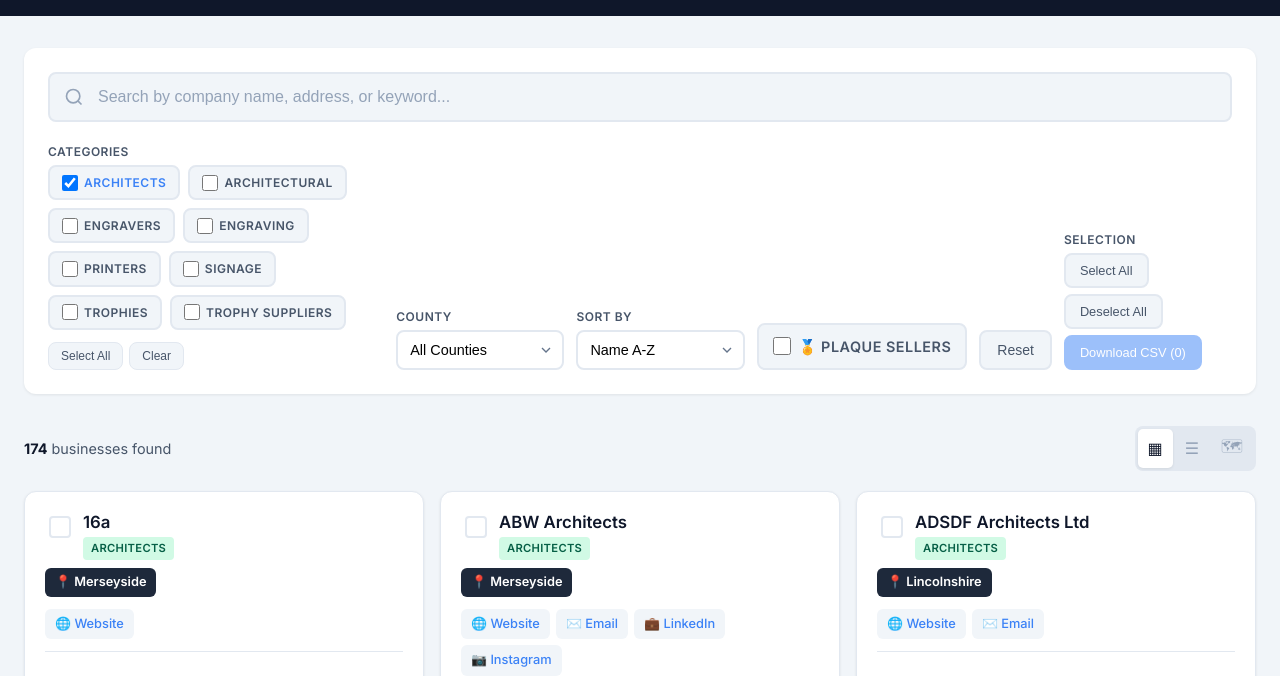
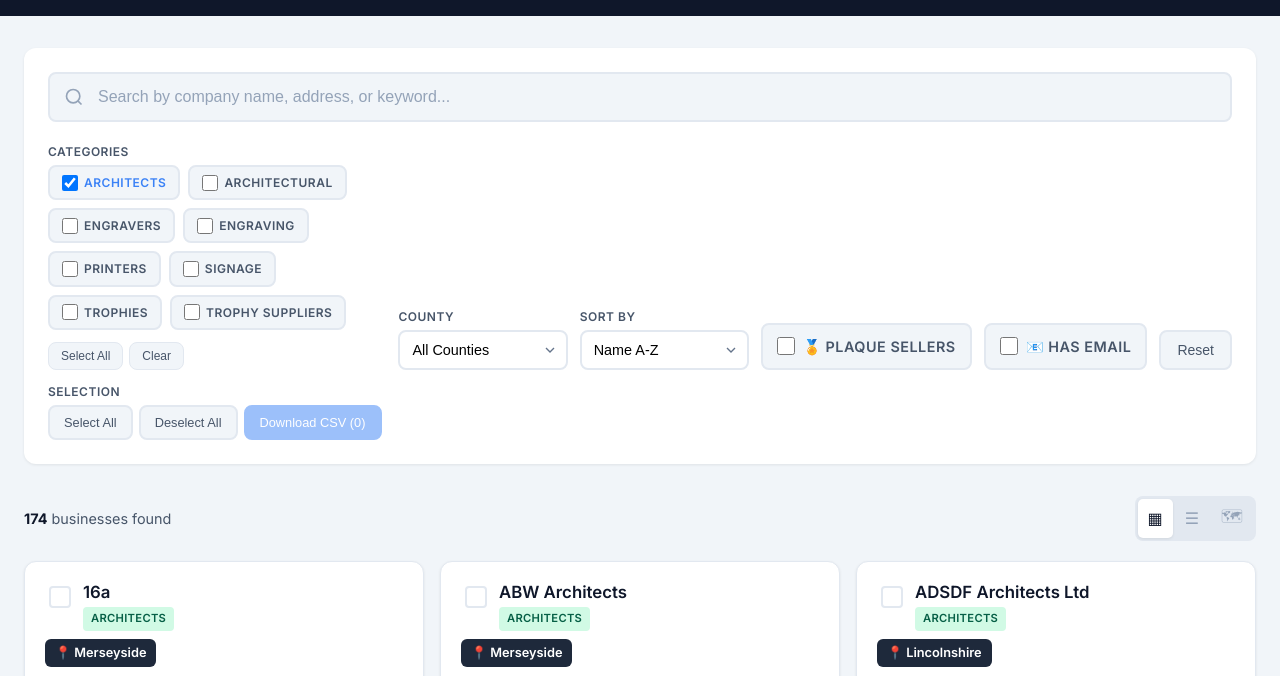
Before and after one commit to MerlinDog1/uk-business-directory, a plain HTML site: page index.html in a window 1280 px wide. Both pictures are taken after a click on the label "ARCHITECTS". Shown: the part 93-769 px from the top of the page. Drawn offline with nearby package versions, Linux system fonts and the light colour scheme.

Commit message:
Add 'Has email' filter toggle

```diff
--- a/index.html
+++ b/index.html
@@ -67,6 +67,12 @@
                             <span>🏅 Plaque sellers</span>
                         </label>
                     </div>
+                    <div class="filter-group checkbox-group">
+                        <label for="hasEmail">
+                            <input type="checkbox" id="hasEmail">
+                            <span>📧 Has email</span>
+                        </label>
+                    </div>
                     <button id="resetFilters" class="reset-btn">Reset</button>
                     <div class="filter-group" style="margin-left: auto;">
                         <label>Selection</label>
--- a/js/app.js
+++ b/js/app.js
@@ -77,6 +77,12 @@
         const plaquesOnly = document.getElementById('plaquesOnly');
         if (plaquesOnly) {
             plaquesOnly.addEventListener('change', () => this.filter());
+        }
+
+        // Has email toggle
+        const hasEmail = document.getElementById('hasEmail');
+        if (hasEmail) {
+            hasEmail.addEventListener('change', () => this.filter());
         }
 
         // Reset
@@ -164,6 +170,7 @@
         const searchTerm = this.searchInput.value.toLowerCase().trim();
         const county = this.countyFilter.value;
         const showPlaquesOnly = document.getElementById('plaquesOnly')?.checked || false;
+        const hasEmailOnly = document.getElementById('hasEmail')?.checked || false;
 
         this.filteredBusinesses = this.businesses.filter(business => {
             // Search filter
@@ -185,7 +192,10 @@
             // Plaque filter
             const matchesPlaque = !showPlaquesOnly || business.sellsPlaques === true;
 
-            return matchesSearch && matchesCategory && matchesCounty && matchesPlaque;
+            // Has email filter
+            const matchesEmail = !hasEmailOnly || (business.email && business.email.trim() !== '');
+
+            return matchesSearch && matchesCategory && matchesCounty && matchesPlaque && matchesEmail;
         });
 
         this.sort();
@@ -236,6 +246,8 @@
         this.sortBy.value = 'name-asc';
         const plaquesOnly = document.getElementById('plaquesOnly');
         if (plaquesOnly) plaquesOnly.checked = false;
+        const hasEmail = document.getElementById('hasEmail');
+        if (hasEmail) hasEmail.checked = false;
         this.clearCategories();
         this.deselectAll();
         this.filteredBusinesses = [...this.businesses];
```
